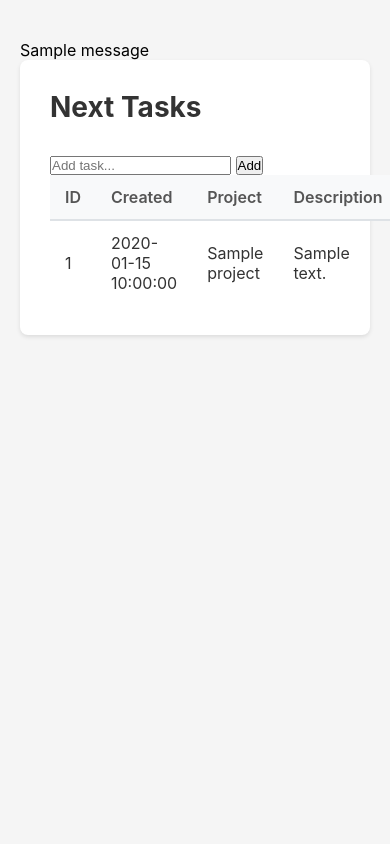
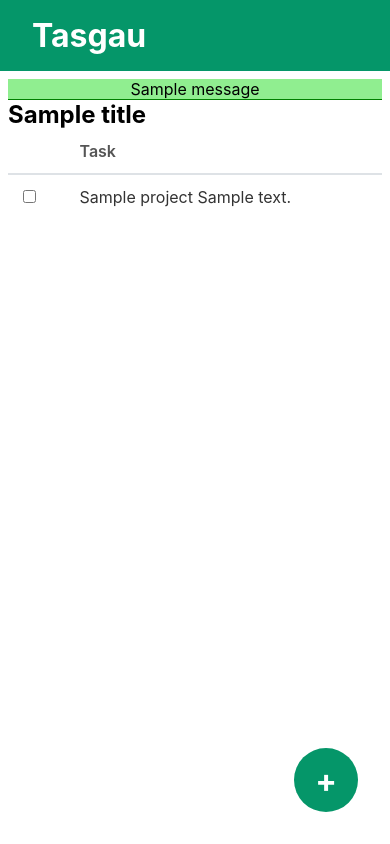
Before and after one commit to linuxcaffe/tasgau, a Flask app: template templates/index.html in a window 390 px wide. Run offline with Flask 3, Linux system fonts and the light colour scheme; the template is opened without the code that fills it: most values are stand-ins (such as "Sample title", 1, 10 or a date in 2020); one stand-in notice (Sample message) is shown.

Commit message:
Improve the layout both for desktop and mobile

```diff
--- a/app.py
+++ b/app.py
@@ -6,7 +6,7 @@ import subprocess
 import sys
 from datetime import datetime
 
-from flask import Flask, render_template, request, flash
+from flask import Flask, render_template, request, flash, redirect, url_for
 
 app = Flask(__name__)
 app.secret_key="insecure secret key that needs to be changed"
@@ -69,11 +69,14 @@ def index():
     return render_template("index.html", data=items, relative_date=relative_date, title="Next Tasks")
 
 
+@app.route('/tasks/create')
+def tasks_create():
+    return render_template("create-task.html", title="Create Task")
+
+
 @app.route('/tasks/add', methods=['POST'])
 def add_task():
     task = request.form.get('task')
-    print(f"{task!r}")
-
     result = subprocess.run([
         "task", "add", *shlex.split(task)
     ], capture_output=True)
@@ -81,17 +84,7 @@ def add_task():
         raise ValueError('x')
 
     flash(result.stdout.decode('utf-8'))
-
-    result = subprocess.run([
-        "task", "export", "next"
-    ], capture_output=True)
-    if result.returncode != 0:
-        raise ValueError('x')
-
-    items = parse_tasks(result.stdout)
-    print(items[0])
-
-    return render_template("list.html", data=items, relative_date=relative_date, title="Next Tasks")
+    return redirect(url_for('index'))
 
 
 
--- a/templates/index.html
+++ b/templates/index.html
@@ -1,113 +1,33 @@
-<!DOCTYPE html>
-<html lang="en">
-<head>
-    <meta charset="UTF-8">
-    <meta name="viewport" content="width=device-width, initial-scale=1.0">
-    <title>Tasgau - {{ title }}</title>
-    <script src="https://cdn.jsdelivr.net/npm/htmx.org@2.0.8/dist/htmx.min.js"></script>
-    <style>
-        * {
-            margin: 0;
-            padding: 0;
-            box-sizing: border-box;
-        }
-
-        body {
-            font-family: -apple-system, BlinkMacSystemFont, 'Segoe UI', Arial, sans-serif;
-            background-color: #f5f5f5;
-            padding: 40px 20px;
-        }
-
-        .container {
-            max-width: 1200px;
-            margin: 0 auto;
-            background-color: white;
-            border-radius: 8px;
-            box-shadow: 0 2px 4px rgba(0,0,0,0.1);
-            padding: 30px;
-        }
-
-        h1 {
-            color: #333;
-            margin-bottom: 30px;
-            font-size: 28px;
-        }
-
-        table {
-            width: 100%;
-            border-collapse: collapse;
-        }
-
-        thead {
-            background-color: #f8f9fa;
-        }
-
-        th {
-            text-align: left;
-            padding: 12px 15px;
-            font-weight: 600;
-            color: #555;
-            border-bottom: 2px solid #dee2e6;
-        }
-
-        td {
-            padding: 12px 15px;
-            border-bottom: 1px solid #dee2e6;
-            color: #333;
-        }
-
-        tbody tr:hover {
-            background-color: #f8f9fa;
-        }
-
-        tbody tr:last-child td {
-            border-bottom: none;
-        }
-
-        .id-col {
-            width: 40px;
-        }
-
-        .age-col {
-            width: 80px;
-        }
-
-        .project-col {
-            width: 80px;
-        }
-    </style>
-</head>
-<body>
-    {% with messages = get_flashed_messages() %}
-      {% if messages %}
-        {% for message in messages %}
-          <div class="flash">{{ message }}</div>
-        {% endfor %}
-      {% endif %}
-    {% endwith %}
-    <div class="container">
-        <h1>Next Tasks</h1>
-
-        <div class="add-form">
-            <form hx-post="/tasks/add" hx-target="#table-body" hx-swap="outerHTML" hx-on::after-request="this.reset()">
-                <div class="form-group">
-                    <input type="text" id="task-input" name="task" placeholder="Add task..." required>
-                    <button type="submit">Add</button>
-                </div>
-            </form>
-        </div>
-
+{% extends "layout.html" %}
+{% block body %}
+<div class="table-container">
     <table>
         <thead>
     	<tr>
+    	    <th></th>
     	    <th class="id-col">ID</th>
     	    <th class="age-col">Created</th>
-                    <th class="project-col">Project</th>
-                    <th>Description</th>
+    	    <th>Task</th>
     	</tr>
         </thead>
-	    {% include "list.html" %}
+        <tbody id="table-body">
+            {% for task in data %}
+            <tr>
+    	    <td>
+    		<input type="checkbox"
+    		       name="selected_task_ids"
+    		       value="{{ task.id }}">
+    	    </td>
+                <td class="id-col">{{ task.id }}</td>
+                <td class="age-col">{{ relative_date(task.entry) }}</td>
+    	    <td>
+    		    <span="project">{{ task.project }}</span>
+    		    <span="description">{{ task.description }}</span>
+    	    </td>
+            </tr>
+            {% endfor %}
+        </tbody>
     </table>
 </div>
-</body>
-</html>
+<a id="create-task-btn" href="/tasks/create">+</a>
+{% endblock %}
--- /dev/null
+++ b/templates/layout.html
@@ -0,0 +1,170 @@
+<!DOCTYPE html>
+<html lang="en">
+<head>
+    <meta charset="UTF-8">
+    <meta name="viewport" content="width=device-width, initial-scale=1.0">
+    <title>Tasgau - {{ title }}</title>
+    <script src="https://cdn.jsdelivr.net/npm/htmx.org@2.0.8/dist/htmx.min.js"></script>
+    <style>
+        :root {
+            --bg-main: white;
+            --fg-main: black;
+
+            --bg-sidebar: #161b22;
+            --fg-sidebar: white;
+
+            --highlight-color: #f0b100;
+            --border-color: #657b83;
+
+            --fg-accent-dim: #064e3b;
+            --fg-accent: #059669;
+            --fg-accent-bright: #a7f3d0;
+        }
+
+
+        @media(prefers-color-scheme: dark) {
+            :root {
+                --bg-main: #0d1117;
+                --fg-main: white;
+
+                /* --bg-sidebar: #161b22; */
+                /* --fg-sidebar: white; */
+
+                --border-color: #839496;
+
+                --fg-accent-dim: #064e3b;
+                --fg-accent: #059669;
+                --fg-accent-bright: #a7f3d0;
+            }
+        }
+
+        * {
+            margin: 0;
+            padding: 0;
+            box-sizing: border-box;
+        }
+
+        body {
+            font-family: -apple-system, BlinkMacSystemFont, 'Segoe UI', Arial, sans-serif;
+            background-color: var(--bg-main);
+            height: 100vh;
+            display: flex;
+            flex-direction: column;
+            overflow: hidden;
+        }
+
+        main {
+            padding: 0.5em;
+            flex-grow: 1;
+        }
+
+        header {
+            color: white;
+            background: var(--fg-accent);
+            padding: 1em 2em;
+        }
+
+        .content {
+            max-height: 100%;
+        }
+
+        .table-container {
+            max-height: 80vh;
+            overflow: auto;
+        }
+
+        table {
+            width: 100%;
+            border-collapse: collapse;
+        }
+
+        thead {
+            position: sticky;
+            top: 0;
+            background: var(--bg-main);
+        }
+
+        th {
+            text-align: left;
+            padding: 12px 15px;
+            font-weight: 600;
+            color: #555;
+            border-bottom: 2px solid #dee2e6;
+        }
+
+        td {
+            padding: 12px 15px;
+            border-bottom: 1px solid #dee2e6;
+            color: #333;
+        }
+
+        tbody tr:hover {
+            background-color: #f8f9fa;
+        }
+
+        tbody tr:last-child td {
+            border-bottom: none;
+        }
+
+        .id-col,
+        .age-col {
+            display: none;
+        }
+
+        .flash {
+            background: lightgreen;
+            border-bottom: solid 1px green;
+            width: 100%;
+            text-align: center;
+        }
+
+        #create-task-btn {
+            display:flex;
+            place-items: center;
+            justify-content: center;
+
+            width: 2em;
+            height: 2em;
+
+            position: fixed;
+            bottom: 1em;
+            right: 1em;
+
+            color: white;
+            background: var(--fg-accent);
+            border-radius:100%;
+
+            font-size: 24pt;
+            font-weight: bold;
+            text-align: center;
+            text-decoration: none;
+        }
+
+        @media(min-width: 600px) {
+            main { padding: 2em 1em; }
+            .id-col {display: table-cell; width: 40px;}
+            .age-col {display: table-cell; width: 80px;}
+        }
+
+    </style>
+</head>
+<body>
+    <header>
+      <h1>Tasgau</h1>
+    </header>
+    <main>
+    {% with messages = get_flashed_messages() %}
+      {% if messages %}
+        {% for message in messages %}
+          <div class="flash">{{ message }}</div>
+        {% endfor %}
+      {% endif %}
+    {% endwith %}
+
+        <h2>{{title}}</h2>
+        <div class="content">
+	  {% block body %} {% endblock %}
+        </div>
+    </main>
+</body>
+</html>
--- a/templates/list.html
+++ /dev/null
@@ -1,10 +0,0 @@
-<tbody id="table-body">
-    {% for item in data %}
-    <tr>
-        <td>{{ item.id }}</td>
-        <td>{{ relative_date(item.entry) }}</td>
-        <td>{{ item.project }}</td>
-        <td>{{ item.description }}</td>
-    </tr>
-    {% endfor %}
-</tbody>
```
Also changed, not shown: templates/create-task.html (added, +11 -0 lines). Lines whose indentation alone changed are shown as unchanged.
